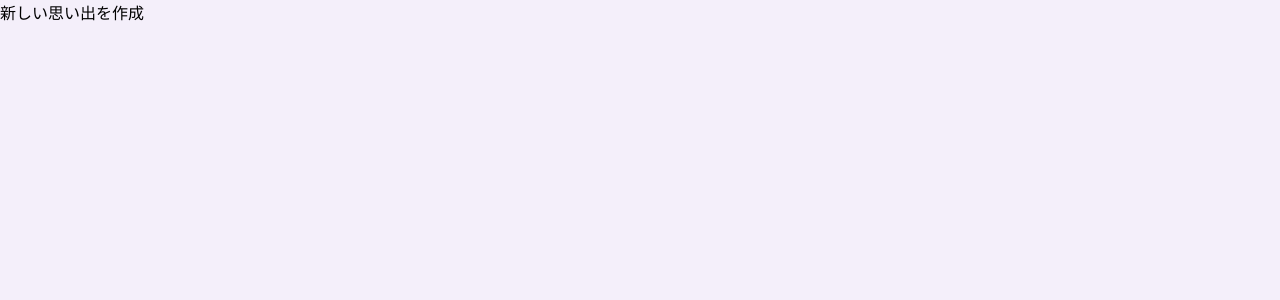
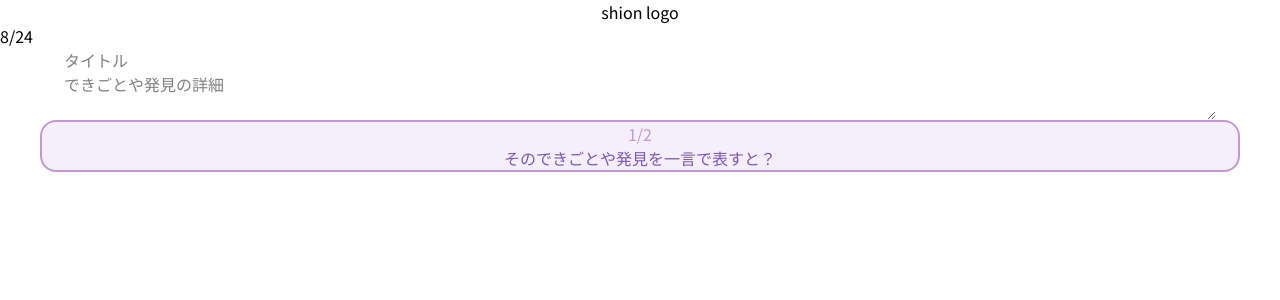
Before and after one commit to chell-uoxou/shion, a Next.js app in the folder frontend/: page /memories/new in a window 1280 px wide. Shown: the top 300 px of the page. Built offline with nearby package versions, Linux system fonts and the light colour scheme.

Commit message:
memories/newのパーツを作った

```diff
--- a/frontend/src/app/memories/new/page.tsx
+++ b/frontend/src/app/memories/new/page.tsx
@@ -1,7 +1,33 @@
 export default function Page() {
+  const today = new Date();
+
   return (
-    <div>
-      <h1>新しい思い出を作成</h1>
+    <div className="bg-white w-full h-screen">
+      <h1 className="flex justify-center ">shion logo</h1>
+      <div>
+        <p>
+          {" "}
+          {today.toLocaleDateString("ja-JP", {
+            month: "numeric",
+            day: "numeric",
+          })}
+        </p>
+      </div>
+      <div className="flex flex-col justify-center">
+        <input type="text" placeholder="タイトル" className="w-[90%] mx-auto" />
+        <textarea
+          name=""
+          id=""
+          placeholder="できごとや発見の詳細"
+          className="w-[90%] mx-auto"
+        ></textarea>
+      </div>
+      <div className="flex flex-col items-center bg-[var(--light)] border-[var(--thirdly)] border-2 rounded-2xl mx-10">
+        <p className="text-[var(--thirdly)]">1/2</p>
+        <p className="text-[var(--secondary)]">
+          そのできごとや発見を一言で表すと？
+        </p>
+      </div>
     </div>
   );
 }
```
